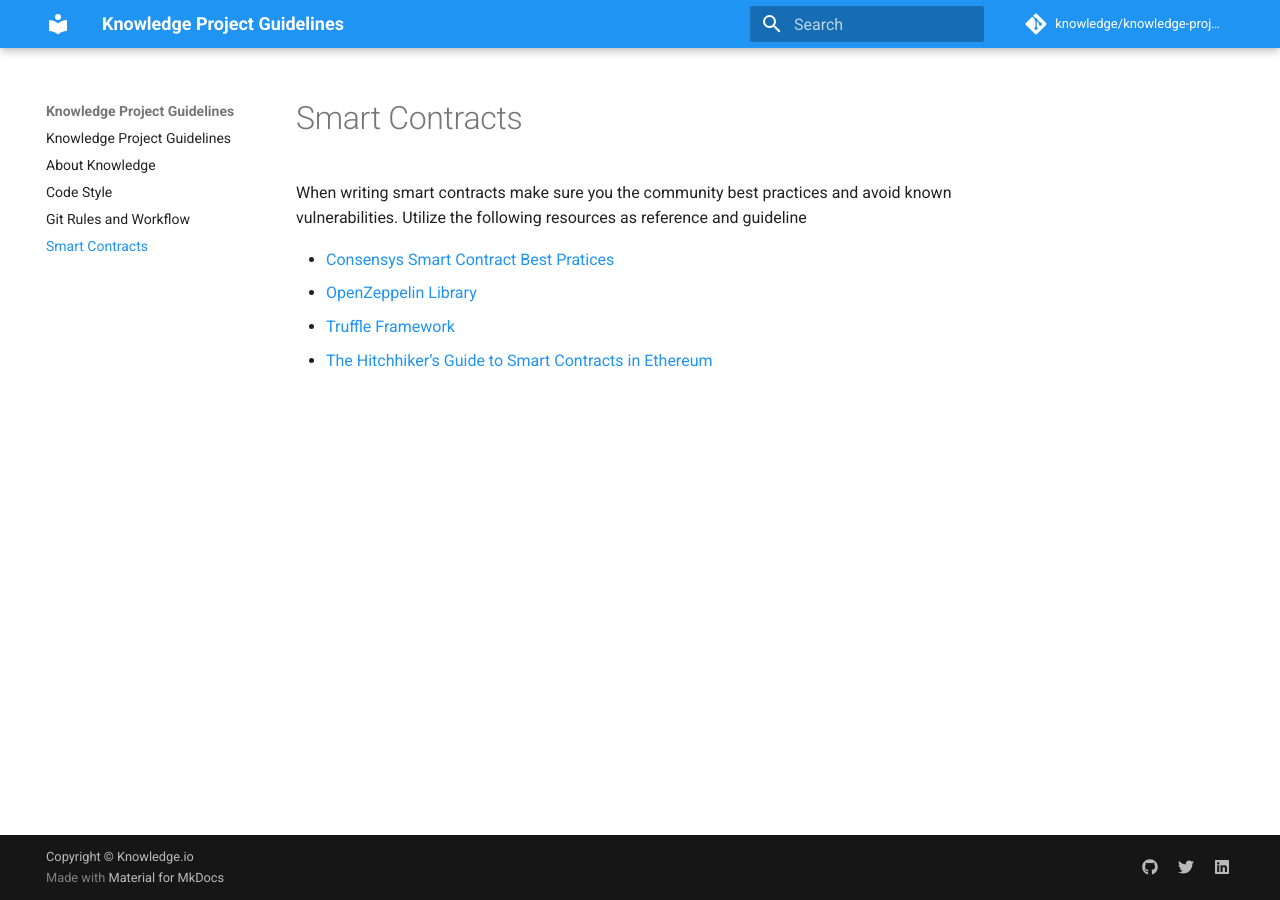
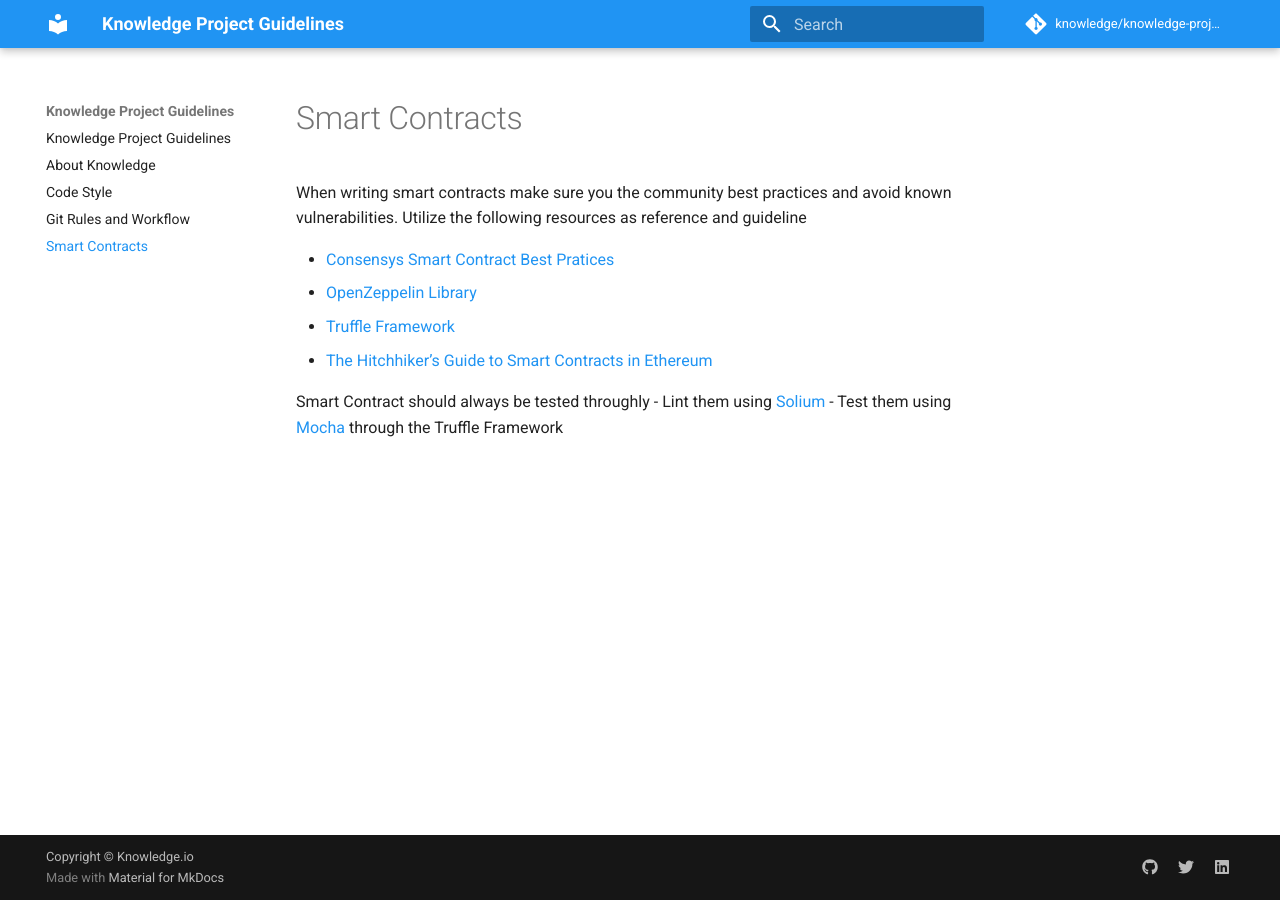
Before and after one commit to fossabot/knowledge-project-guidelines, an MkDocs documentation site: the page built from docs/smart-contracts.md, in a window 1280 px wide. Built offline with MkDocs 1.6.1 and Material for MkDocs 9.7.7, drawn with Linux system fonts in a browser that asks for light colours; comment, search, counter and statistics services are not loaded.

Commit message:
update smart contracts section

```diff
--- a/docs/smart-contracts.md
+++ b/docs/smart-contracts.md
@@ -7,3 +7,8 @@ Utilize the following resources as reference and guideline
 - [OpenZeppelin Library](https://openzeppelin.org/)
 - [Truffle Framework](http://truffleframework.com/)
 - [The Hitchhiker’s Guide to Smart Contracts in Ethereum](https://blog.zeppelin.solutions/the-hitchhikers-guide-to-smart-contracts-in-ethereum-848f08001f05)
+
+
+Smart Contract should always be tested throughly
+- Lint them using [Solium](https://github.com/duaraghav8/Solium)
+- Test them using [Mocha](https://mochajs.org/) through the Truffle Framework
```
